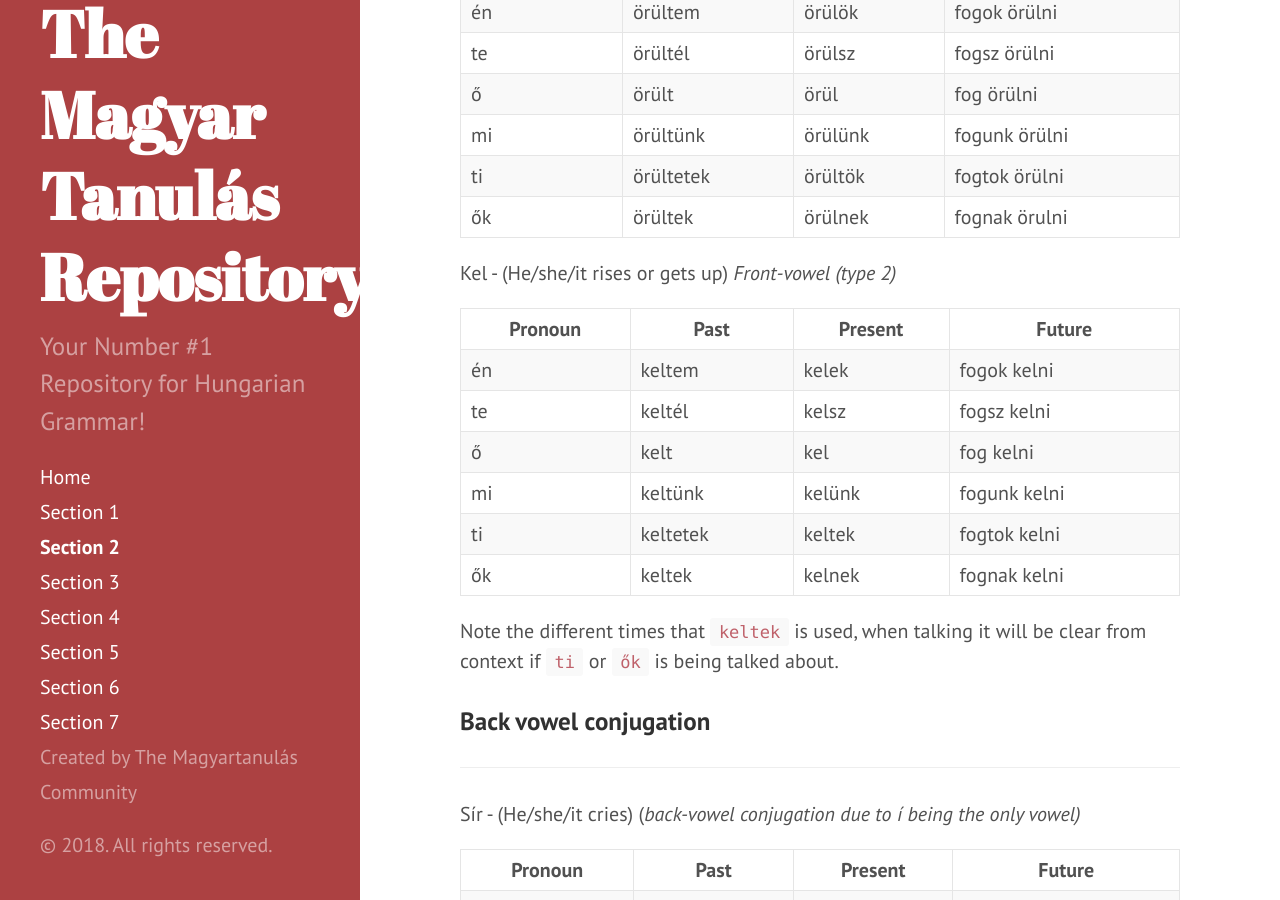
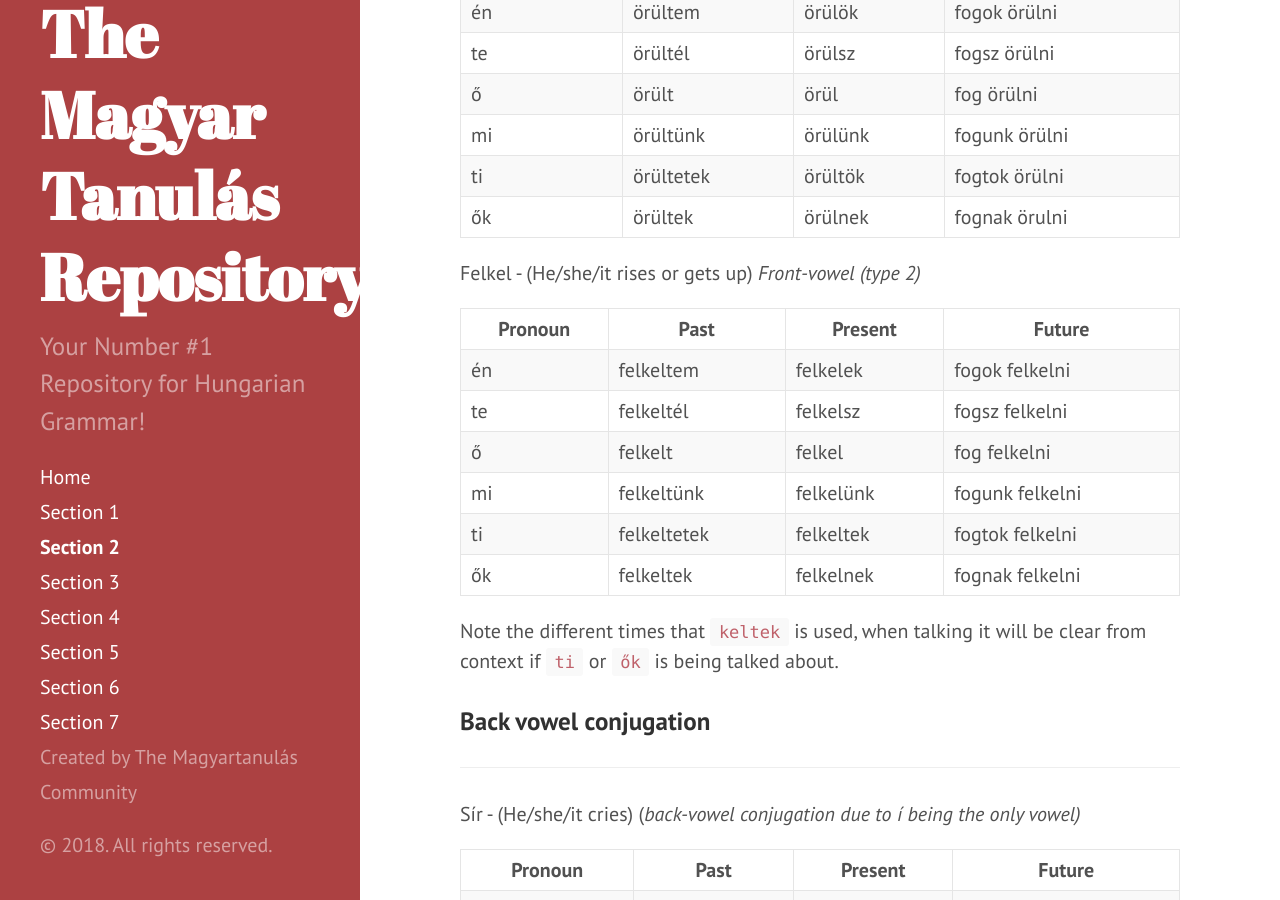
Before and after one commit to Magyartanulas/magyartanulas.github.io, a Jekyll site: the page built from Section2.md, in a window 1280 px wide and 900 px high, scrolled down 4350 px. Built offline with Jekyll 4.4.1, drawn with Linux system fonts in a browser that asks for light colours; Markdown is read by kramdown in place of the engine named in the settings.

Commit message:
Update Section2.md

```diff
--- a/Section2.md
+++ b/Section2.md
@@ -117,16 +117,16 @@ Below are some examples of regular verbs, that have the same regular conjugation
 | ti      | örültetek | örültök | fogtok örülni |
 | ők      | örültek   | örülnek | fognak örulni |
 
-Kel - (He/she/it rises or gets up) *Front-vowel (type 2)*
+Felkel - (He/she/it rises or gets up) *Front-vowel (type 2)*
 
-| Pronoun | Past     | Present | Future       |
-|---------|----------|---------|--------------|
-| én      | keltem   | kelek   | fogok kelni |
-| te      | keltél   | kelsz   | fogsz kelni  |
-| ő       | kelt     | kel     | fog kelni    |
-| mi      | keltünk  | kelünk  | fogunk kelni |
-| ti      | keltetek | keltek  | fogtok kelni |
-| ők      | keltek   | kelnek  | fognak kelni |
+| Pronoun | Past        | Present    | Future          |
+|---------|-------------|------------|-----------------|
+| én      | felkeltem   | felkelek   | fogok felkelni  |
+| te      | felkeltél   | felkelsz   | fogsz felkelni  |
+| ő       | felkelt     | felkel     | fog felkelni    |
+| mi      | felkeltünk  | felkelünk  | fogunk felkelni |
+| ti      | felkeltetek | felkeltek  | fogtok felkelni |
+| ők      | felkeltek   | felkelnek  | fognak felkelni |
 
 Note the different times that `keltek` is used, when talking it will be clear from context if `ti` or `ők` is being talked about.
 
```
